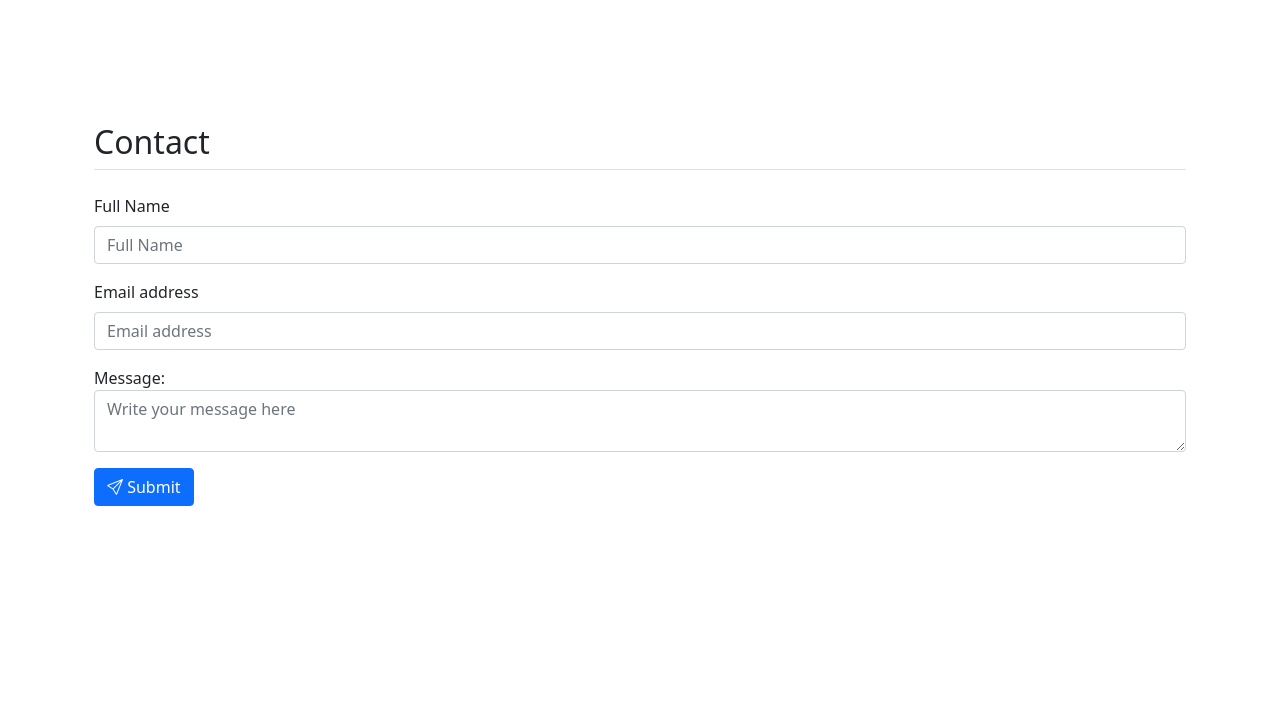
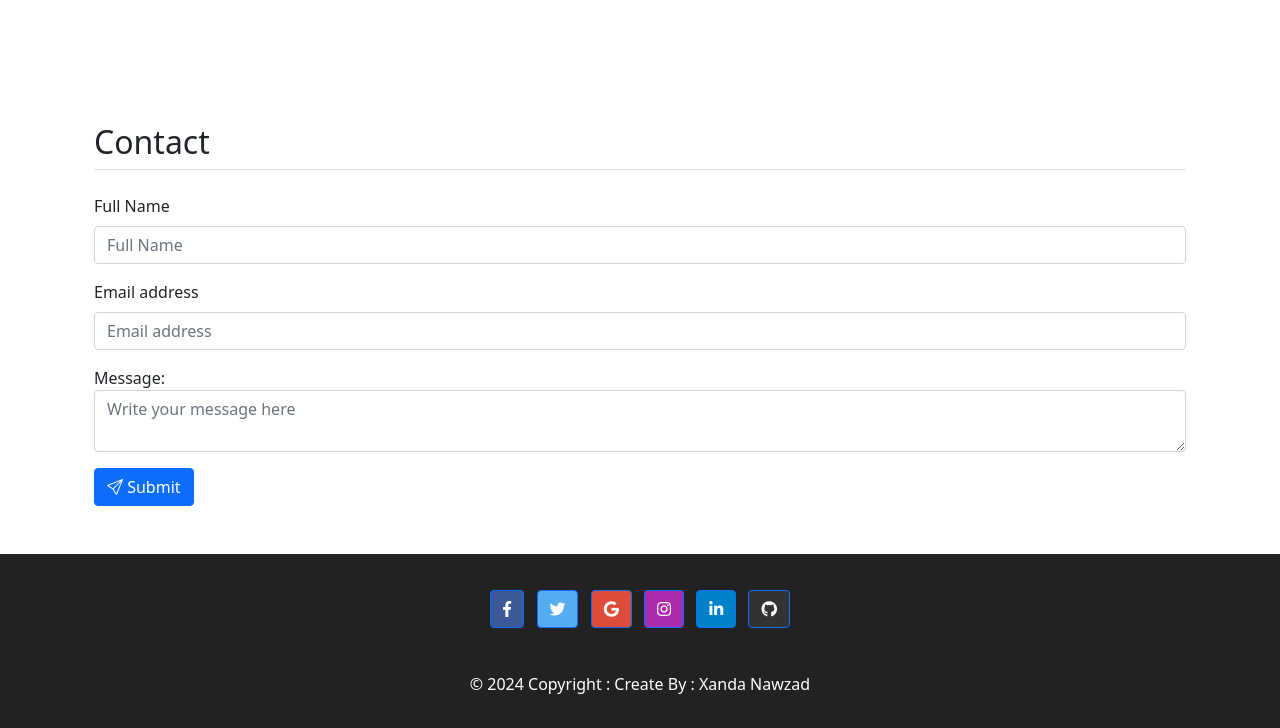
Before and after one commit to XandaNawzad/Test-Portfolio, a plain HTML site: page index.html in a window 1280 px wide. Shown: the part 2436-3164 px from the top of the page. Before the commit the page ends 2990 px from the top, so only its background shows below. Drawn offline with nearby package versions, Linux system fonts and the light colour scheme.

Commit message:
feat: add footer section

```diff
--- a/index.html
+++ b/index.html
@@ -7,6 +7,7 @@
     <link href="https://cdn.jsdelivr.net/npm/bootstrap@5.0.2/dist/css/bootstrap.min.css" rel="stylesheet" integrity="sha384-EVSTQN3/azprG1Anm3QDgpJLIm9Nao0Yz1ztcQTwFspd3yD65VohhpuuCOmLASjC" crossorigin="anonymous">
     <!--Icon-->
     <link rel="stylesheet" href="https://cdn.jsdelivr.net/npm/bootstrap-icons@1.11.3/font/bootstrap-icons.min.css">
+    <link rel="stylesheet" href="https://use.fontawesome.com/releases/v5.4.1/css/all.css">
 </head>
 <body>
 
@@ -322,25 +323,86 @@
           </button>
         </form>
 
-
      </div>
      </section>
-
  <!-- End contact section -->
 
+ <!--Start footer section -->
+   <section id="footer">
 
+    <footer class="text-center text-white pt-2" style="background-color: #222222;">
+      <!-- Grid container -->
+    <div class="container p-4 pb-0">
+      <!-- Section: Social media -->
 
+      <section class="mb-4">
+        <!-- Facebook -->
+        <a href="#"
+          class="btn btn-primary btn-floating m-1"
+          style="background-color: #3b5998;"
+          href="#!"
+          role="button"
+          ><i class="fab fa-facebook-f"></i
+        > </a>
 
+        <!-- Twitter -->
+        <a
+          class="btn btn-primary btn-floating m-1"
+          style="background-color: #55acee;"
+          href="#!"
+          role="button"
+          ><i class="fab fa-twitter"></i
+        ></a>
 
+        <!-- Google -->
+        <a
+          class="btn btn-primary btn-floating m-1"
+          style="background-color: #dd4b39;"
+          href="#!"
+          role="button"
+          ><i class="fab fa-google"></i
+        ></a>
 
+        <!-- Instagram -->
+        <a
+          class="btn btn-primary btn-floating m-1"
+          style="background-color: #ac2bac;"
+          href="#!"
+          role="button"
+          ><i class="fab fa-instagram"></i
+        ></a>
 
+        <!-- Linkedin -->
+        <a
+          class="btn btn-primary btn-floating m-1"
+          style="background-color: #0082ca;"
+          href="#!"
+          role="button"
+          ><i class="fab fa-linkedin-in"></i
+        ></a>
+        <!-- Github -->
+        <a
+          class="btn btn-primary btn-floating m-1"
+          style="background-color: #333333;"
+          href="#!"
+          role="button"
+          ><i class="fab fa-github"></i
+        ></a>
+      </section>
+      <!-- Section: Social media -->
+    </div>
+    <!-- Grid container -->
 
+       <!-- Copyright -->
+     <div class="text-center p-3" style=" background-color: #222222; color:white;">
 
+      <p class="text-center" style="color: white;"> © 2024 Copyright : Create By : Xanda Nawzad</p>
+    </div>
+    <!-- Copyright -->
+    </footer>
 
-
-
-
-
+   </section>
+ <!--End footer sction -->
 
    <script src="https://cdn.jsdelivr.net/npm/bootstrap@5.0.2/dist/js/bootstrap.bundle.min.js" integrity="sha384-MrcW6ZMFYlzcLA8Nl+NtUVF0sA7MsXsP1UyJoMp4YLEuNSfAP+JcXn/tWtIaxVXM" crossorigin="anonymous"></script>
 </body>
```
